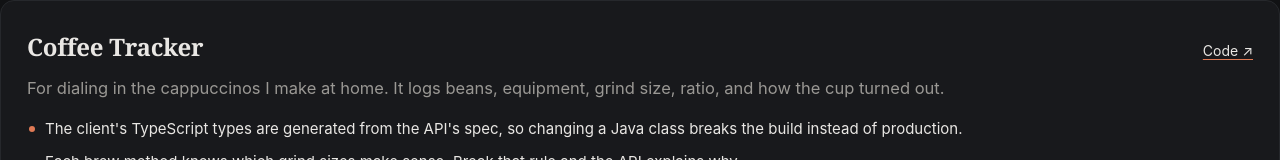
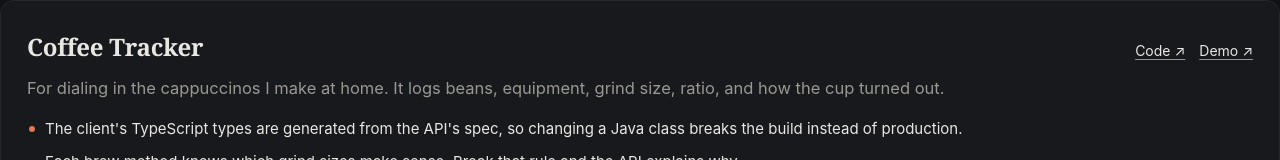
Before and after one commit to hassanhibbert/portfolio, a website built with Vite: page src/templates/projects/coffee-tracker/index.htm in a window 1280 px wide. Shown: the top 160 px of the page. Built offline with nearby package versions, Linux system fonts and the light colour scheme.

Commit message:
feat: Coffee Tracker demo link now that the app is live

```diff
--- a/src/templates/projects/coffee-tracker/index.htm
+++ b/src/templates/projects/coffee-tracker/index.htm
@@ -3,9 +3,7 @@
     <h3>Coffee Tracker</h3>
     <div class="links">
       <a href="https://github.com/hassanhibbert/coffee-tracker" target="_blank" rel="noopener">Code ↗</a>
-      <!-- TODO: add the Demo link once the app is deployed
-      <a href="#" target="_blank" rel="noopener">Demo ↗</a>
-      -->
+      <a href="https://coffee.hassanhibbert.com" target="_blank" rel="noopener">Demo ↗</a>
     </div>
   </div>
   <p>
```
